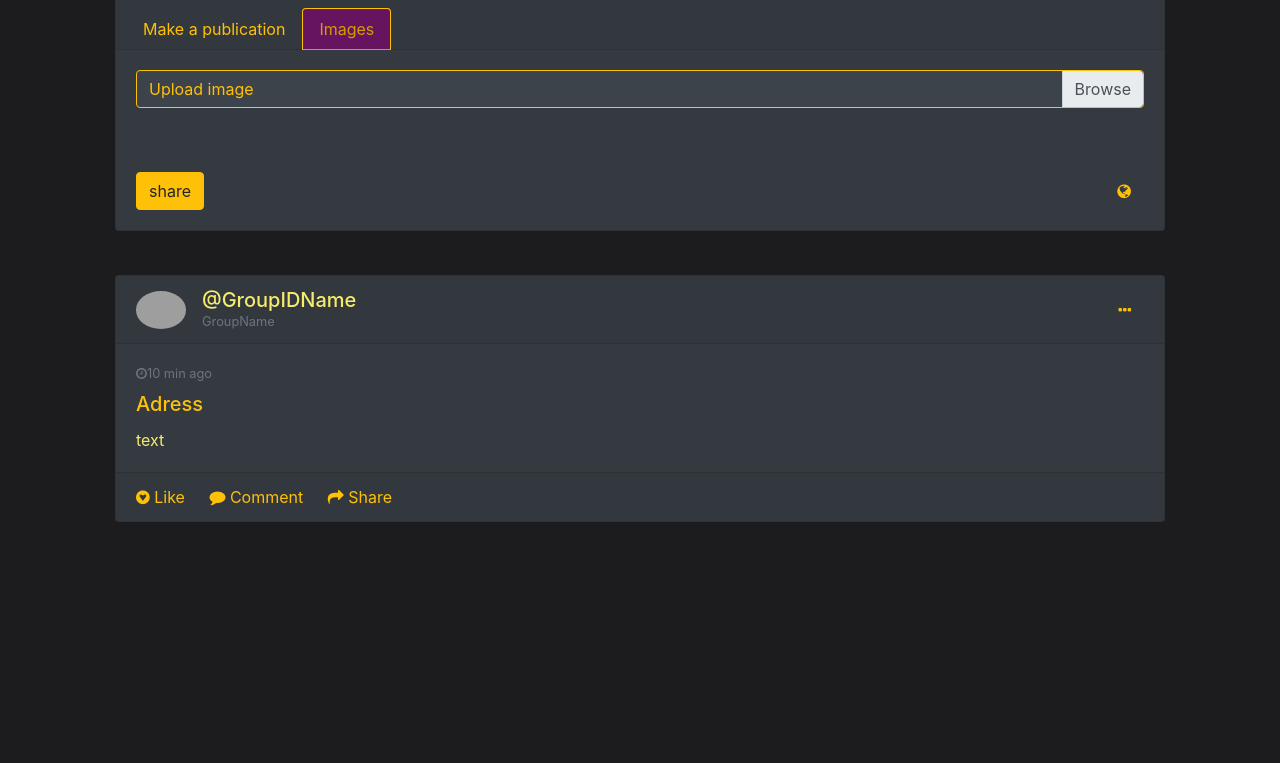
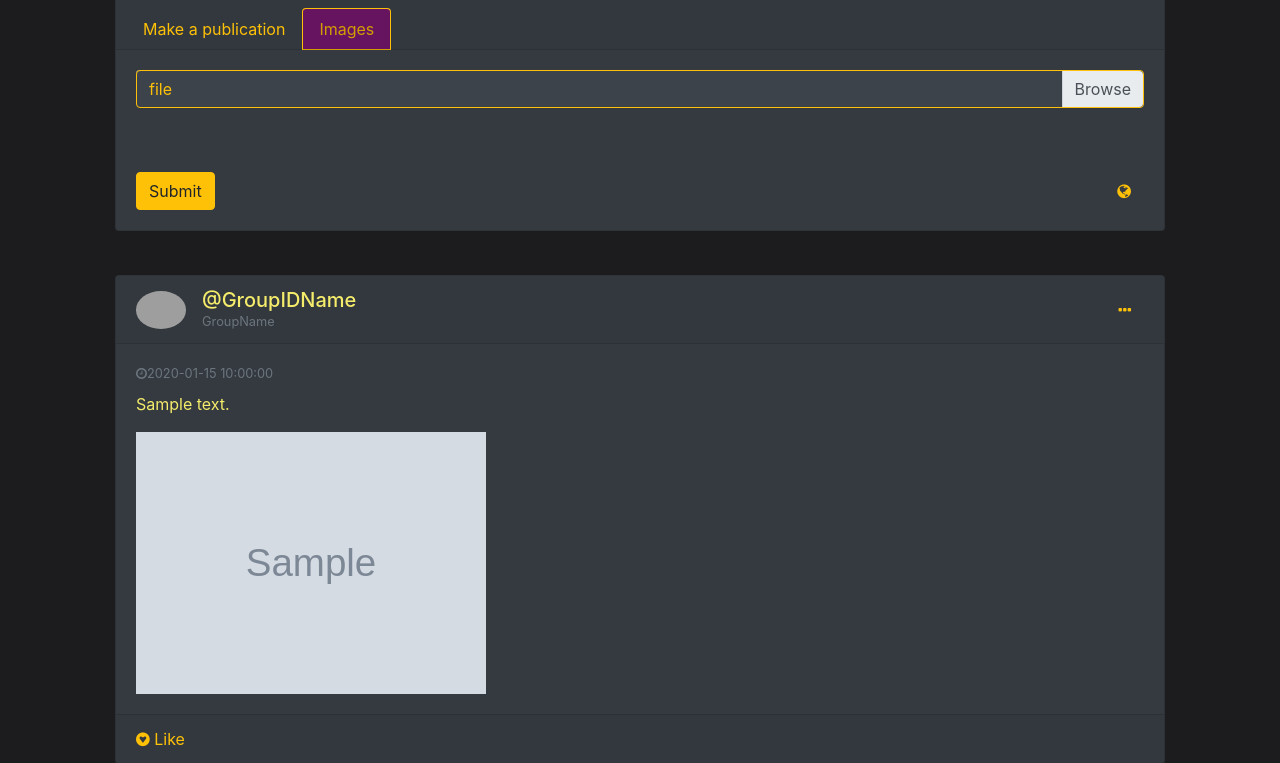
Before and after one commit to a-a-lindberg/dumplings, a Flask app: template templates/group.html in a window 1280 px wide, after a click on "Images". Shown: the part 283-1046 px from the top of the page. Before the commit the page ends 805 px from the top, so only its background shows below. Run offline with Flask 2, Linux system fonts and the light colour scheme; the template is opened without the code that fills it: most values are stand-ins (such as "Sample title", 1, 10 or a date in 2020); grey boxes marked "Sample" are stand-in pictures; form fields are guessed from the names that the template uses; some libraries are stand-ins or nearby versions; grey boxes are pictures that could not be loaded.

Commit message:
Make posts, load files

```diff
--- a/data/__all_models.py
+++ b/data/__all_models.py
@@ -1 +1 @@
-from . import users
+from . import users, group, posts
--- a/data/users.py
+++ b/data/users.py
@@ -1,4 +1,5 @@
 import sqlalchemy
+from sqlalchemy import orm
 from sqlalchemy_serializer import SerializerMixin
 from flask_login import UserMixin
 from werkzeug.security import generate_password_hash, check_password_hash
@@ -16,6 +17,8 @@ class User(SqlAlchemyBase, SerializerMixin, UserMixin):
                               index=True, unique=True, nullable=True)
     hashed_password = sqlalchemy.Column(sqlalchemy.String, nullable=True)
 
+
+
     def __str__(self):
         return f"{self.surname}, {self.name}, {self.age}"
 
--- a/main.py
+++ b/main.py
@@ -1,18 +1,39 @@
-from flask import render_template, Flask
+import datetime
+import os
+
+from flask import render_template, Flask, request, flash
 from flask_login import LoginManager, login_user, login_required, logout_user
-from werkzeug.utils import redirect
+from werkzeug.utils import redirect, secure_filename
 
+from config import Config
 from data import db_session
+from data.group import Group
+from data.posts import Post
 from data.users import User
 from form.login import LoginForm
+from form.post import PostForm
 from form.register import RegisterForm
 
 app = Flask(__name__)
-app.config['SECRET_KEY'] = 'dumplings'
+app.config.from_object(Config)
 
 
 login_manager = LoginManager()
 login_manager.init_app(app)
+
+
+#  Upload files
+def allowed_file(filename):
+    return '.' in filename and \
+           filename.rsplit('.', 1)[1] in app.config['ALLOWED_EXTENSIONS']
+
+
+def upload_file():
+    if request.method == 'POST':
+        file = request.files['file']
+        if file and allowed_file(file.filename):
+            filename = secure_filename(file.filename)
+            file.save(os.path.join(app.config['UPLOAD_FOLDER'], filename))
 
 
 def main():
@@ -83,9 +104,35 @@ def user_profile():
     return render_template('profile_user.html', title='You')
 
 
-@app.route('/group')
+@app.route('/group', methods=['GET', 'POST'])
 def group():
-    return render_template('group.html', title='Name Group')
+    session = db_session.create_session()
+    form = PostForm()
+    if form.validate_on_submit():
+        file = form.file_url.data
+        if file and allowed_file(file.filename):
+            filename = secure_filename(file.filename)
+            way_to_file = os.path.join(app.config['UPLOAD_FOLDER_GROUP'], filename)
+            file.save(way_to_file)
+        post = Post(text=form.text.data,
+                    date=datetime.datetime.now().strftime("%A %d %b %Y (%H:%M %Z)"),
+                    autor_id=1,
+                    file=way_to_file)
+        session.add(post)
+        session.commit()
+        return redirect('/group')
+    posts = session.query(Post).filter(Post.autor_id == 1)
+    return render_template('group.html', title='Авторизация', form=form, posts=posts)
+
+
+@app.route('/makegroup')
+def make_group():
+    return render_template('group.html', title='you')
+
+
+@app.route('/group/<int:id_group>')
+def edit_group(id_group):
+    return render_template('group.html', title='group edit')
 
 
 if __name__ == '__main__':
--- a/templates/group.html
+++ b/templates/group.html
@@ -19,7 +19,7 @@
                   <div class="bio-content color-text">
                     <h1>Groupname</h1>
                     <h6>More information</h6>
-                    <button class="btn btn-outline-warning my-2 my-sm-0">sing</button>
+                    <button class="btn btn-outline-warning my-2 my-sm-0">follow</button>
                   </div>
                 </div>
             </div>
@@ -29,6 +29,9 @@
     <div class="w-100"></div>
     <div class="col">
        <div class="container-fluid gedf-wrapper">
+        <form action="" method="post" enctype=multipart/form-data>
+                {{ form.hidden_tag() }}
+                {{ form.csrf_token }}
           <!-- Post /////-->
                 <div class="card gedf-card" style="background-color: #343a40;">
                     <div class="card-header">
@@ -49,15 +52,15 @@
                             <div class="tab-pane fade show active" id="posts" role="tabpanel" aria-labelledby="posts-tab">
                                 <div class="form-group">
                                     <label class="sr-only" for="message">post</label>
-                            <textarea class="form-control" id="message" rows="3" placeholder="What are you thinking?"></textarea>
+                                    {{ form.text(class="form-control", id="message", rows="3", placeholder="What are you thinking?")}}
                                 </div>
 
                             </div>
                             <div class="tab-pane fade" id="images" role="tabpanel" aria-labelledby="images-tab">
                                 <div class="form-group">
                                     <div class="custom-file">
-                                <input type="file" class="custom-file-input" id="customFile">
-                                <label class="custom-file-label" for="customFile">Upload image</label>
+                                        {{form.file_url(type="file", class="form-control-file", id="customFile")}}
+                                        <label class="custom-file-label" for="customFile">file</label>
                                     </div>
                                 </div>
                                 <div class="py-4"></div>
@@ -65,7 +68,7 @@
                         </div>
                         <div class="btn-toolbar justify-content-between">
                             <div class="btn-group">
-                        <button type="submit" class="btn btn-warning">share</button>
+                                {{form.submit(type="submit", class="btn btn-warning", paseholder="share")}}
                             </div>
                             <div class="btn-group">
                                 <button id="btnGroupDrop1" type="button" class="btn btn-link dropdown-toggle" data-toggle="dropdown" aria-haspopup="true"
@@ -74,15 +77,16 @@
                                 </button>
                                 <div class="dropdown-menu dropdown-menu-right" aria-labelledby="btnGroupDrop1">
                                     <a class="dropdown-item" href="#"><i class="fa fa-globe"></i> Public</a>
-                            <a class="dropdown-item" href="#"><i class="fa fa-users"></i> Friends</a>
                                     <a class="dropdown-item" href="#"><i class="fa fa-user"></i> Just me</a>
                                 </div>
                             </div>
                         </div>
                     </div>
                 </div>
+           </form>
       <!--end post-->
       <!--posted-->
+        {% for item in posts%}
         <div class="card gedf-card" style="background-color: #343a40;">
             <div class="card-header">
                 <div class="d-flex justify-content-between align-items-center">
@@ -104,7 +108,6 @@
                                 <div class="h6 dropdown-header">Configuration</div>
                                 <a class="dropdown-item" href="#">Save</a>
                                 <a class="dropdown-item" href="#">Hide</a>
-                                <a class="dropdown-item" href="#">Report</a>
                             </div>
                         </div>
                     </div>
@@ -112,21 +115,19 @@
 
             </div>
             <div class="card-body">
-                <div class="text-muted h7 mb-2"> <i class="fa fa-clock-o"></i>10 min ago</div>
-                <a class="card-link" href="#">
-                    <h5 class="card-title">Adress</h5>
-                </a>
-
+                <div class="text-muted h7 mb-2"> <i class="fa fa-clock-o"></i>{{ item.time }}</div>
                 <p class="card-text color-text">
-                    text
+                    {{item.text}}
                 </p>
+                {% if item.file%}
+                     <img width="350" src="{{item.file}}" alt="post_image">
+                {% endif %}
             </div>
             <div class="card-footer">
                 <a href="#" class="card-link"><i class="fa fa-gittip"></i> Like</a>
-                <a href="#" class="card-link"><i class="fa fa-comment"></i> Comment</a>
-                <a href="#" class="card-link"><i class="fa fa-mail-forward"></i> Share</a>
             </div>
         </div>
+        {% endfor %}
       <!--end posted-->
       </div>
   </div>
```
Also changed, not shown: data/group.py (added, +20 -0 lines), db/users.sqlite (deleted). Lines whose indentation alone changed are shown as unchanged.
